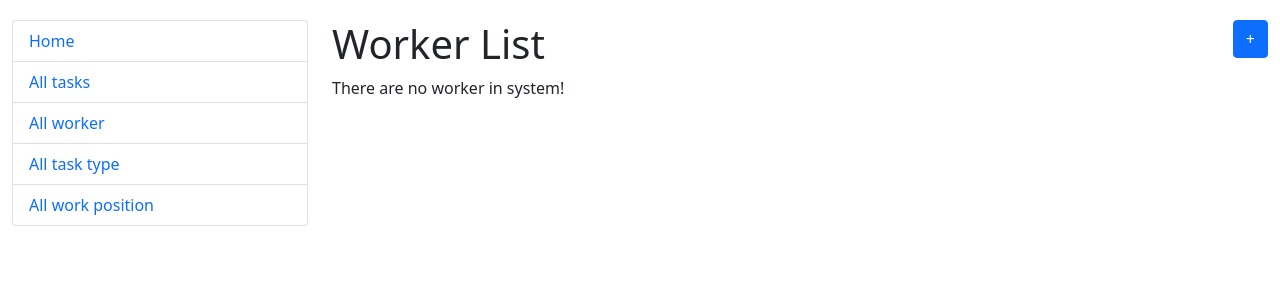
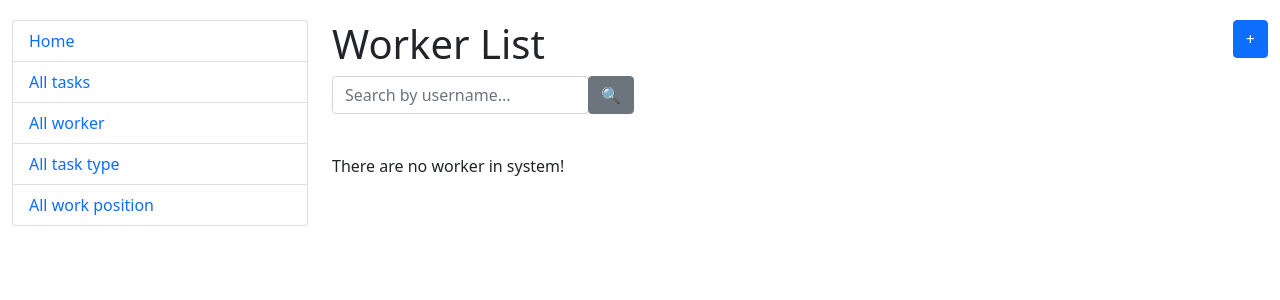
Before and after one commit to kamilla-boiko/task-manager, a Django app: page /dashboard/workers/ in a window 1280 px wide. Shown: the top 300 px of the page. Run offline with Django 4.2, Linux system fonts and the light colour scheme; data that the repository does not hold is empty; some libraries are stand-ins or nearby versions.

Commit message:
FRONT: TEMPLATES: Add search field to Worker list

```diff
--- a/templates/dashboard/worker_list.html
+++ b/templates/dashboard/worker_list.html
@@ -1,4 +1,5 @@
 {% extends "base.html" %}
+{% load crispy_forms_filters %}
 
 {% block content %}
   <h1>
@@ -6,6 +7,18 @@
     <a style="float: right" class="btn btn-primary"
        href="{% url 'dashboard:worker-create' %}">+</a>
   </h1>
+
+  <form action="" method="get" class="d-flex">
+    <div class="input-group">
+      {{ search_form|crispy }}
+      <div class="input-group-append">
+        <input class="btn btn-secondary" type="submit" value="🔍">
+      </div>
+    </div>
+  </form>
+
+  <br>
+
   {% if worker_list %}
     <table class="table">
       <tr>
```
